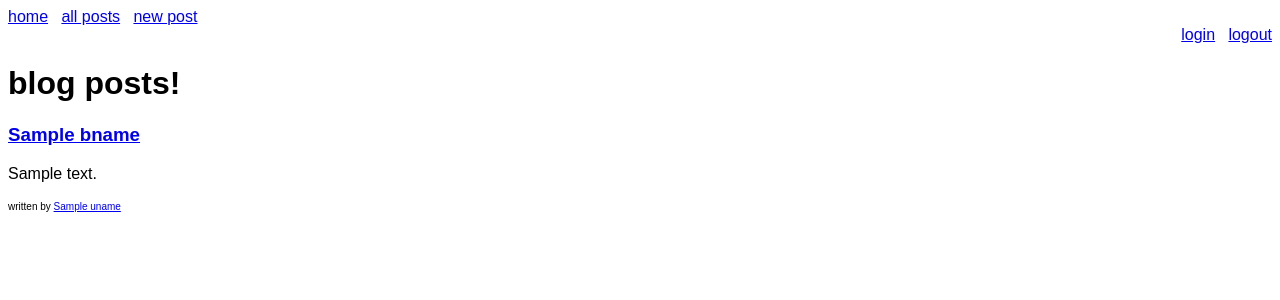
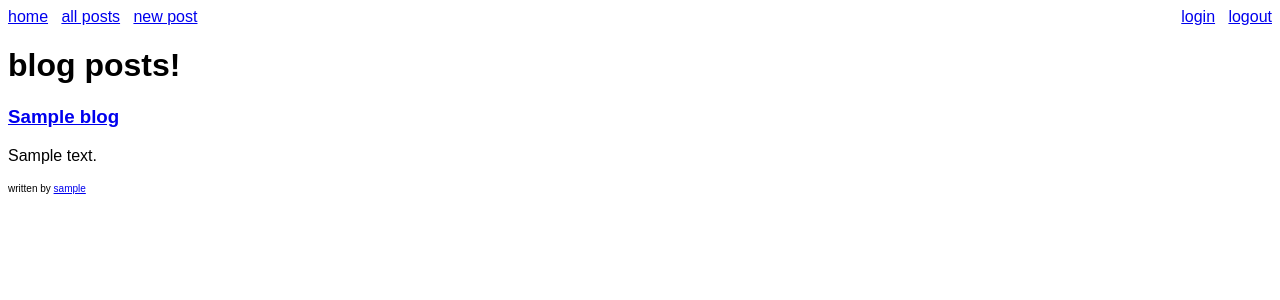
Before and after one commit to sujaramesh/Blogz, a Flask app: template templates/view_allblog.html in a window 1280 px wide. Shown: the top 300 px of the page. Run offline with Flask 2, Linux system fonts and the light colour scheme; the visitor is signed in with stand-in values (Sample User, id 1); tables that the repository leaves empty hold one stand-in row (values such as "Sample post"); the template is opened without the code that fills it: most values are stand-ins (such as "Sample title", 1, 10 or a date in 2020); data that the repository does not hold is empty.

Commit message:
Blogz assignment

```diff
--- a/main.py
+++ b/main.py
@@ -32,13 +32,19 @@
         self.username = username
         self.password = password
 
+@app.before_request
+def require_login():
+    allowed_routes = ['index','all_post','login','register']
+    if request.endpoint not in allowed_routes and 'user' not in session:
+        return redirect('/login')
+
 @app.route("/")
 def index():
 
     users = User.query.all()
     for usr in users:
         uname = usr.username
-        print("uname:",uname)
+#        print("uname:",uname)
 
     return render_template("index.html",uname=usr.username,users=users)
 
@@ -58,7 +64,7 @@
                 err_name = "we need both a title and a body"
             if err_name == "" :
                 usr = User.query.filter_by(username=session['user']).first()
-                print("usr",usr)
+#                print("usr",usr)
 
                 new_blog = Blog(name,body,usr)
                 db.session.add(new_blog)
@@ -75,53 +81,23 @@
     else:
         return redirect("/login")
 
-#    return redirect("/login")
-
-#     allowed_routes = ['newpost']
-#     if request.endpoint in allowed_routes:
-
-#         redirect('/login')
-# #    if request.endpoint in allowed_routes:
- #       return "<h1>hiiiiii<h1>"
-
-#        redirect('/login')
-#    if user and user.password == password:
-#    else:
-# def new_post():
-#     redirect("/login")
-#     render_template("add.html")
-#        render_template("add.html")
-#     err_name=""
-#     if request.method == "POST":
-#         name = request.form['blogtitle']
-#         body = request.form['blogbody']
-#         if len(name) == 0 or len(body) == 0:
-#             err_name = "we need both a title and a body"
-#         if err_name == "" :
-#             new_blog = Blog(name, body)
-#             db.session.add(new_blog)
-#             db.session.commit()
-#             blog = Blog.query.order_by('-id').first()
-#             bid = blog.id
-#             bname = blog.name
-#             bbody = blog.body
-#             return redirect("/view_blog?id={0}".format(blog.id))
-#         else:
-#             return render_template("add.html", bname=name, err_name=err_name, bbody=body)
-
-#     return render_template("add.html")
-
-# #    return render_template("add.html", bname=name, err_name=err_name, bbody=body, err_body=err_body)
 
 @app.route("/allpost")
 def all_post():
     blogs = Blog.query.all()
     for blog in blogs:
+        bid = blog.id
         boid = blog.owner_id
+#        print("blog owner_id",boid)
         bname = blog.name
         bbody = blog.body
-        usr = User.query.filter_by(id=boid).first()
-    return render_template("view_allblog.html",bid=boid,bname=bname,bbody=bbody,uname=usr.username)
+        # users = User.query.all()
+        # for user in users:
+        usr = User.query.get(boid)
+        name = usr.username
+ #       print("user name", name)
+    #    render_template("view_allblog.html",blogs=blogs,boid=blog.owner_id,bname=blog.name,bbody=blog.body,name=usr.username)
+    return render_template("view_allblog.html",blogs=blogs,boid=blog.id,bname=blog.name,bbody=blog.body,name=usr.username)
 
 @app.route("/blog")
 def view_all_blog():
@@ -132,7 +108,7 @@
     existing_blog = Blog.query.filter_by(owner_id=usr.id).first()
     if existing_blog:
         blogs = Blog.query.filter_by(owner_id=usr.id).all()
-        print ("blogs:", blogs)
+ #       print ("blogs:", blogs)
         for blog in blogs:
             bid = blog.id
             bname = blog.name
@@ -140,9 +116,11 @@
 
  #   return redirect("/view_blog?id={0}".format(bid))
 
-        return render_template("view_allblog.html",bid=bid,bname=bname,bbody=bbody,uname=blg_usr)
+        return render_template("view_allblog.html",blogs=blogs,boid=blog.owner_id,bname=blog.name,bbody=blog.body,name=usr.username)
     else:
         return render_template("view_empty.html")
+#         return "Its empty"
+
 
 @app.route("/view_blog")
 def view_blog():
@@ -177,7 +155,8 @@
         if not user or len(usrname) == 0:
             err_usr = "Invalid username"
 #            flash("Invalid username","error")
-        if len(password) == 0 or password != user.password :
+#        if len(password) == 0 or password != user.password :
+        if user and password != user.password :
             err_pwd = "Invalid password"
 #            flash("Invalid password","error")
         if err_usr=="" and err_pwd=="":
@@ -194,10 +173,20 @@
 @app.route('/signup', methods=['POST', 'GET'])
 def register():
     err_vefy=""
+    err_pwd=""
+    err_nme=""
     if request.method == 'POST':
         usrname = request.form['uname']
         password = request.form['password']
         verify = request.form['verify']
+
+        if len(usrname) >= 1 and len(usrname) < 3:
+            err_nme = "Username has to be atleast 3 characters"
+            return render_template('signup.html',uname=usrname,err_nme=err_nme)
+
+        if len(password) >= 1 and len(password) < 3:
+            err_pwd = "Password has to be atleast 3 characters"
+            return render_template('signup.html',uname=usrname,err_pwd=err_pwd)
 
         if password != verify:
             err_vefy = "Passwords don't match"
--- a/templates/base.html
+++ b/templates/base.html
@@ -2,7 +2,7 @@
 <html>
     <head>
         <style>
-            .align {text-align: right}
+            .align {float: right}
             .error {color: red}
         </style>
     </head>
@@ -14,8 +14,8 @@
             <a href="/allpost">all posts</a>&nbsp;&nbsp;
 
             <a href="/newpost">new post</a>
-        </div>
-        <div span class="align">
+
+            <div span class="align">
             <a href="/login">login</a>&nbsp;&nbsp;
 
             <a href="/logout">logout</a>
--- a/templates/signup.html
+++ b/templates/signup.html
@@ -12,12 +12,14 @@
             <td><label for="uname">Username</label></td>
             <td>
                 <input name="uname" type="text" value="{{ uname }}">
+                <span class="error">{{err_nme}}</span>
             </td>
         </tr>
         <tr>
             <td><label for="password">Password</label></td>
             <td>
                 <input name="password" type="password">
+                <span class="error">{{err_pwd}}</span>
             </td>
         </tr>
         <tr>
--- a/templates/view_allblog.html
+++ b/templates/view_allblog.html
@@ -2,11 +2,14 @@
 
 {% block content %}
 <h1 style="font-family: sans-serif">blog posts!</h1>
-    <div>
-        <h3><a href="/view_blog?id={{bid}}">{{bname}}</a></h2>
-    </div>
-    <div>
-        {{bbody}}
-    </div> <br>
-    <div style="font-size:x-small">written by <a href="/blog?user={{uname}}">{{uname}}</div>
+
+    {% for blog in blogs %}
+        <div>
+            <h3><a href="/view_blog?id={{blog.id}}">{{blog.name}}</a></h2>
+        </div>
+        <div>
+            {{blog.body}}
+        </div> <br>
+        <div style="font-size:x-small">written by <a href="/blog?user={{blog.owner.username}}">{{blog.owner.username}}</div>
+    {% endfor %}
 {% endblock %}
```
